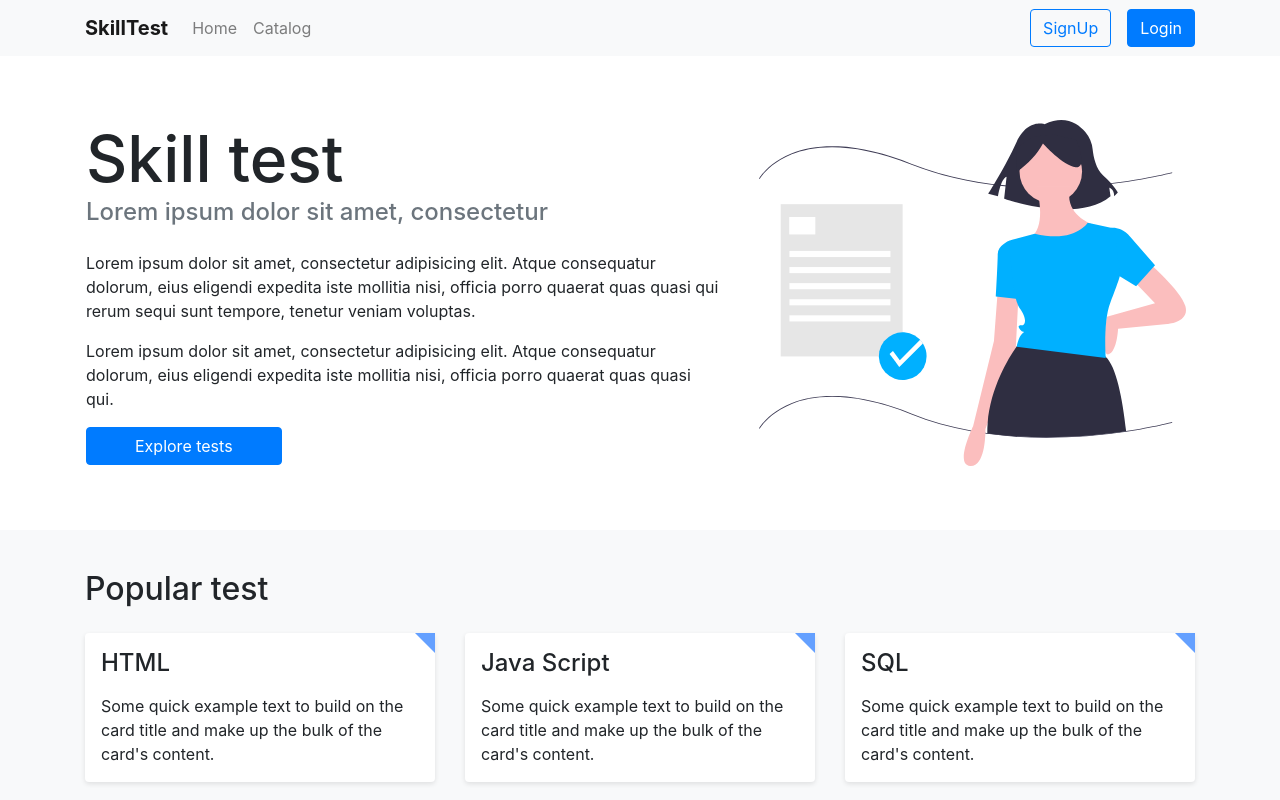
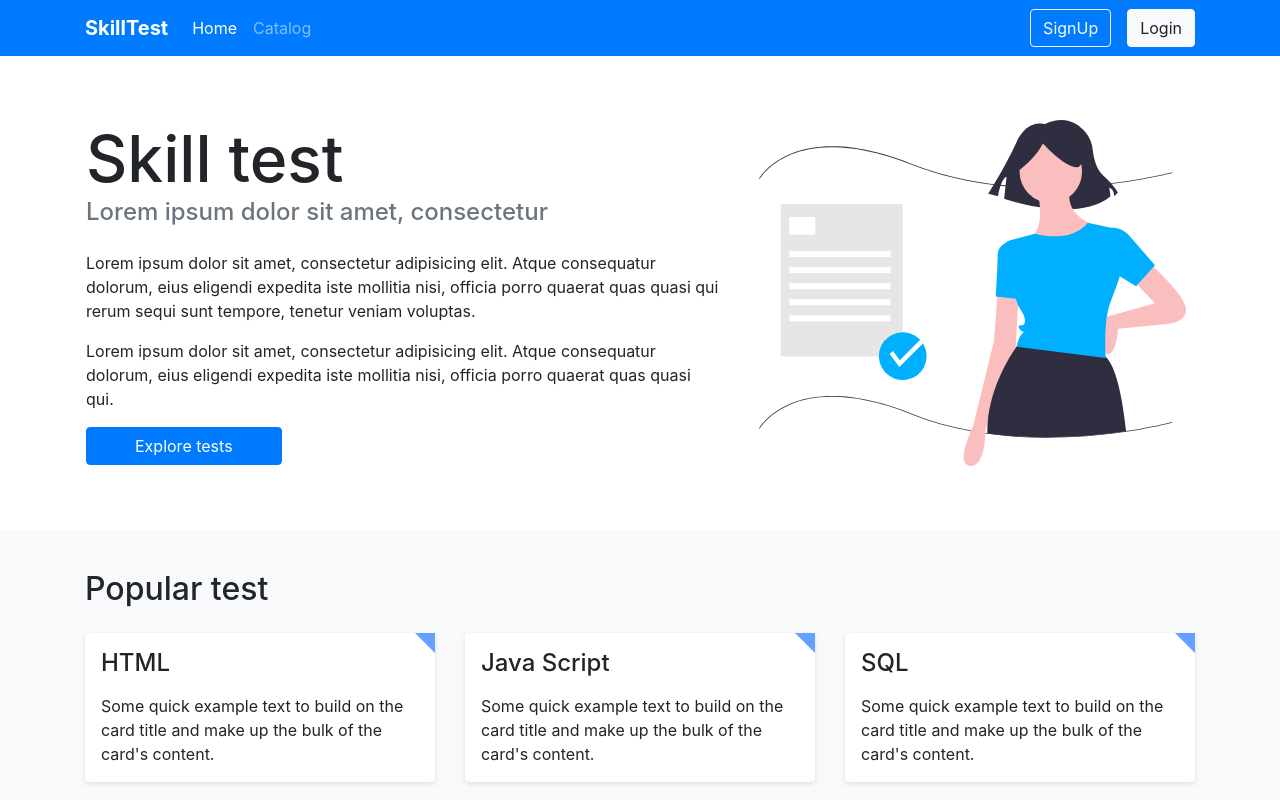
Before and after one commit to vozbrann/skill-test, a React (Create React App) app: page / in a window 1280 px wide. Shown: the top 800 px of the page. Built offline with nearby package versions, Linux system fonts and the light colour scheme; no server answers.

Commit message:
Navbar closes on select

```diff
--- a/src/components/AppBar.jsx
+++ b/src/components/AppBar.jsx
@@ -1,28 +1,30 @@
-import React from 'react';
+import React, {useState} from 'react';
 import Navbar from 'react-bootstrap/Navbar'
 import Nav from 'react-bootstrap/Nav'
 import Container from 'react-bootstrap/Container';
 import Button from 'react-bootstrap/Button';
 import Spinner from 'react-bootstrap/Spinner';
 
-import {Link} from 'react-router-dom';
-import {useDispatch, useSelector} from 'react-redux';
+import {Link, NavLink} from 'react-router-dom';
+import {useSelector} from 'react-redux';
 import UserAvatar from './UserAvatar';
 const AppBar = () => {
 
-  const dispatch = useDispatch();
+  const [navExpanded, setNavExpanded] = useState(false);
+
   const user = useSelector(state => state.user.user);
   const userInfoLoading = useSelector(state => state.user.userInfoLoading);
 
+
   return (
-    <Navbar bg="light" expand="lg">
+    <Navbar onToggle={() => setNavExpanded(!navExpanded)} expanded={navExpanded} bg="primary" variant="dark" expand="lg">
       <Container>
         <Navbar.Brand className="font-weight-bold" as={Link} to="/">SkillTest</Navbar.Brand>
         <Navbar.Toggle aria-controls="basic-navbar-nav" />
-        <Navbar.Collapse id="basic-navbar-nav">
+        <Navbar.Collapse id="basic-navbar-nav" onClick={() => setNavExpanded(false)}>
           <Nav className="mr-auto">
-            <Nav.Link as={Link} to="/">Home</Nav.Link>
-            <Nav.Link as={Link} to="/catalog">Catalog</Nav.Link>
+            <Nav.Link exact as={NavLink} to="/">Home</Nav.Link>
+            <Nav.Link exact as={NavLink} to="/catalog">Catalog</Nav.Link>
           </Nav>
           <Nav className="ml-auto">
             {userInfoLoading ?
@@ -30,14 +32,14 @@ const AppBar = () => {
               :
               <>
                 {user ?
-                  <Nav.Link as={Link} to="/profile" className="d-flex align-items-center m-0 p-0">
+                  <Nav.Link as={NavLink} to="/profile" className="d-flex align-items-center m-0 p-0">
                     <p className="h5 mb-0 mr-3">{user.username}</p>
                     <UserAvatar src="https://source.unsplash.com/random"/>
                   </Nav.Link>
                   :
                   <>
-                    <Button as={Link} to="/signUp" variant="outline-primary mr-lg-3 mb-2 mb-lg-0">SignUp</Button>
-                    <Button as={Link} to="/login" variant="primary">Login</Button>
+                    <Button as={Link} to="/signUp" variant="outline-light" className="mr-lg-3 mb-2 mb-lg-0">SignUp</Button>
+                    <Button as={Link} to="/login" variant="light">Login</Button>
                   </>
                 }
               </>
```
